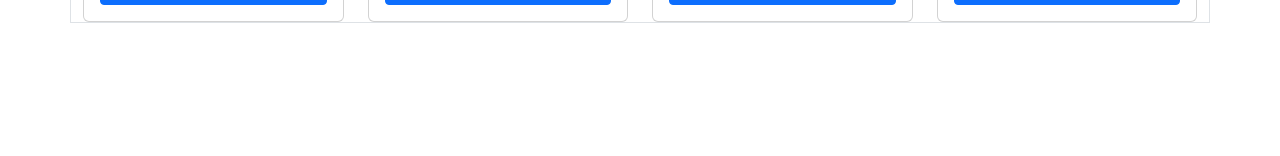
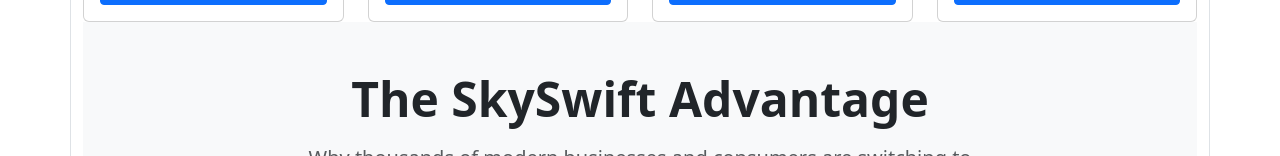
Before and after one commit to FFCfelps1/Projeto_Semestral_Entrega_via_drones, a React (Vite) app in the folder front/: page / in a window 1280 px wide. Shown: the part 796-952 px from the top of the page. Before the commit the page ends 819 px from the top, so only its background shows below. Built offline with nearby package versions, Linux system fonts and the light colour scheme.

Commit message:
feat: Integrate Advantages section into App layout

```diff
--- a/front/src/App.jsx
+++ b/front/src/App.jsx
@@ -3,6 +3,7 @@ import Cartao from "./Cartao.jsx"
 import Feedback from "./Feedback.jsx"
 import TopBar from "./TopBar.jsx"
 import Hero from "./Hero.jsx"
+import Advantages from "./Advantages.jsx"
 
 
 const App = () => {
@@ -71,6 +72,7 @@ const App = () => {
           </Cartao>
         </div>
       </div>
+      <Advantages />
       </div>
     </>
   )
```
